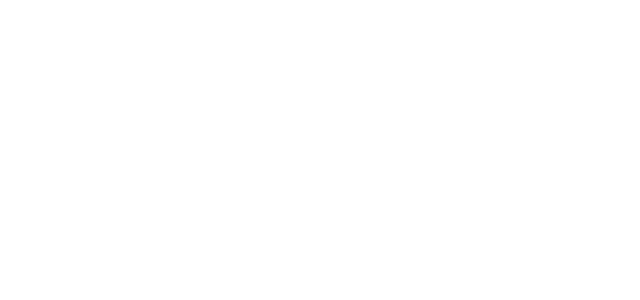
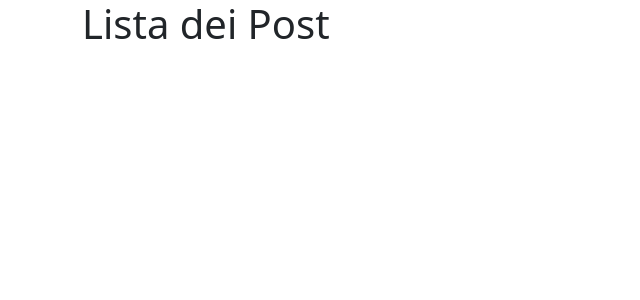
Before and after one commit to luigicaiaffa/react-router, a React (Vite) app: page /posts in a window 1280 px wide. Before the commit this address had no page. Shown: the top 300 px of the page, without its empty margins (0-640 px from the left). Built offline with nearby package versions, Linux system fonts and the light colour scheme.

Commit message:
add posts page

```diff
--- a/src/App.jsx
+++ b/src/App.jsx
@@ -3,6 +3,7 @@
 // # Pages
 import HomePage from "./pages/HomePage";
 import About from "./pages/About";
+import Posts from "./pages/Posts";
 
 function App() {
   return (
@@ -10,6 +11,7 @@
       <Routes>
         <Route path="/" Component={HomePage} />
         <Route path="/about" Component={About} />
+        <Route path="/posts" Component={Posts} />
       </Routes>
     </BrowserRouter>
   );
--- a/src/pages/Posts.jsx
+++ b/src/pages/Posts.jsx
@@ -0,0 +1,7 @@
+export default function Posts() {
+  return (
+    <div className="container">
+      <h1>Lista dei Post</h1>
+    </div>
+  );
+}
```
